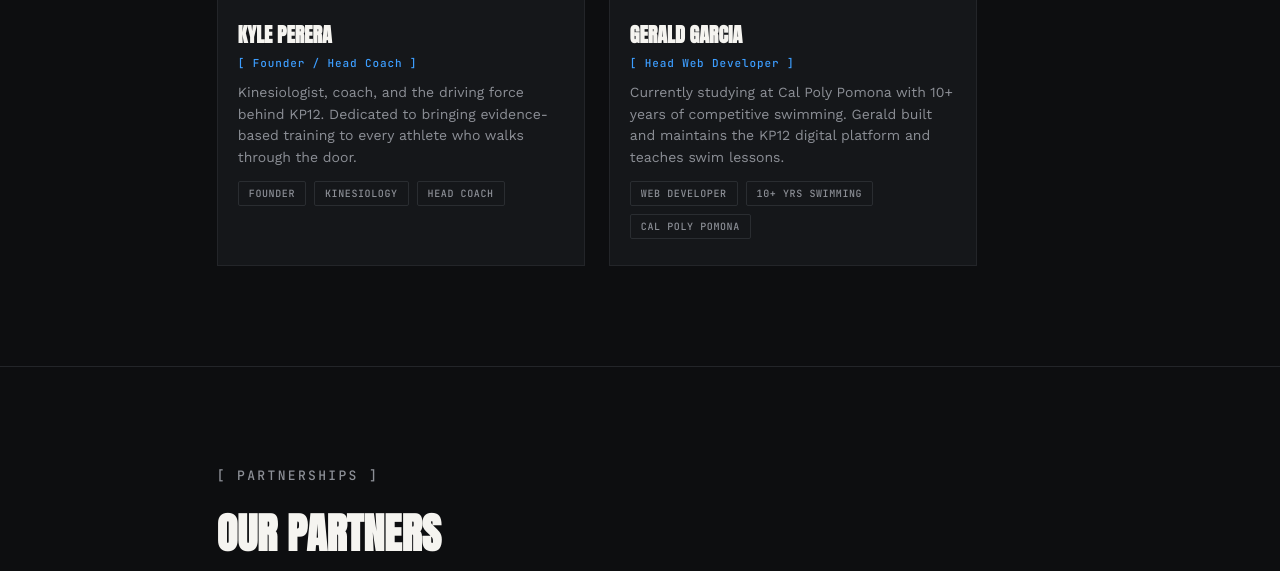
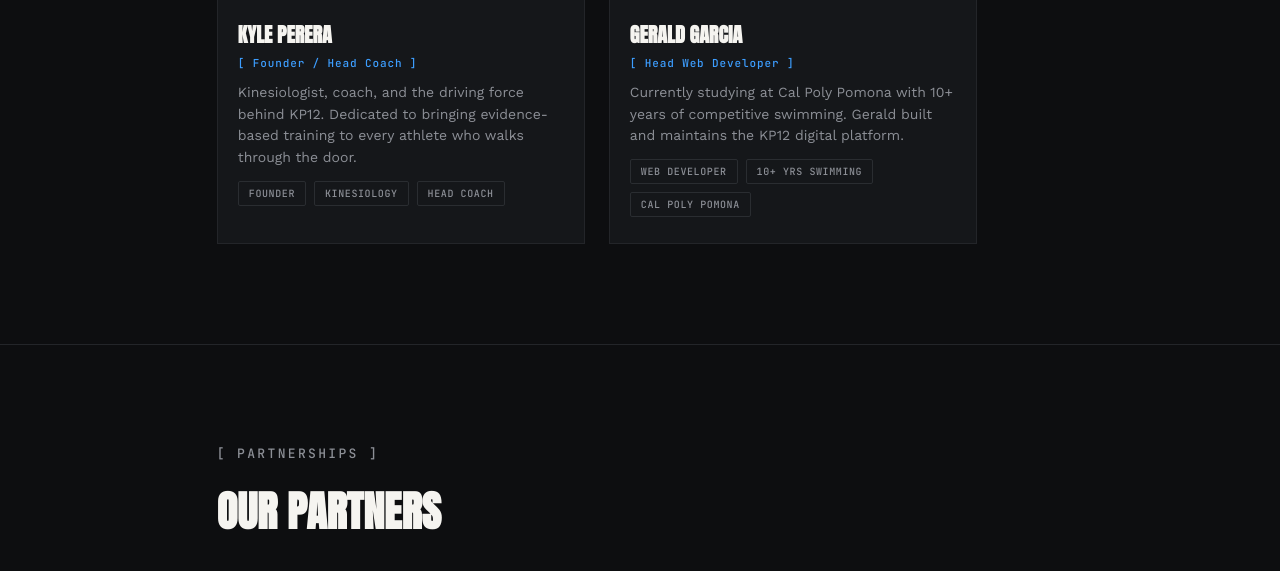
Before and after one commit to gerald7gerald/KP12Performance, a website: page frontend/abt.html in a window 1280 px wide. Shown: the part 3421-3992 px from the top of the page. Drawn offline with nearby package versions, Linux system fonts and the light colour scheme; no server answers.

Commit message:
fixed one more

```diff
--- a/frontend/abt.html
+++ b/frontend/abt.html
@@ -142,7 +142,7 @@
                 <div class="abt-team-info">
                     <h3 class="abt-team-name">Gerald Garcia</h3>
                     <p class="abt-team-role">[ Head Web Developer ]</p>
-                    <p class="abt-team-bio">Currently studying at Cal Poly Pomona with 10+ years of competitive swimming. Gerald built and maintains the KP12 digital platform and teaches swim lessons.</p>
+                    <p class="abt-team-bio">Currently studying at Cal Poly Pomona with 10+ years of competitive swimming. Gerald built and maintains the KP12 digital platform.</p>
                     <div class="abt-chips" style="margin-top:12px;">
                         <span class="stat-chip">WEB DEVELOPER</span>
                         <span class="stat-chip">10+ YRS SWIMMING</span>
```
